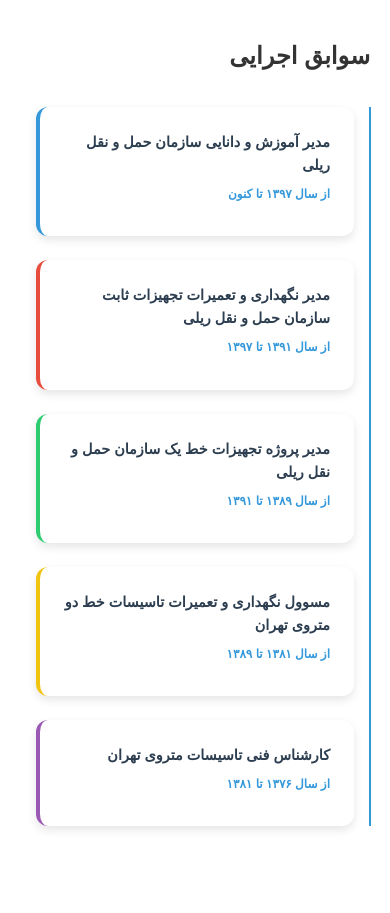
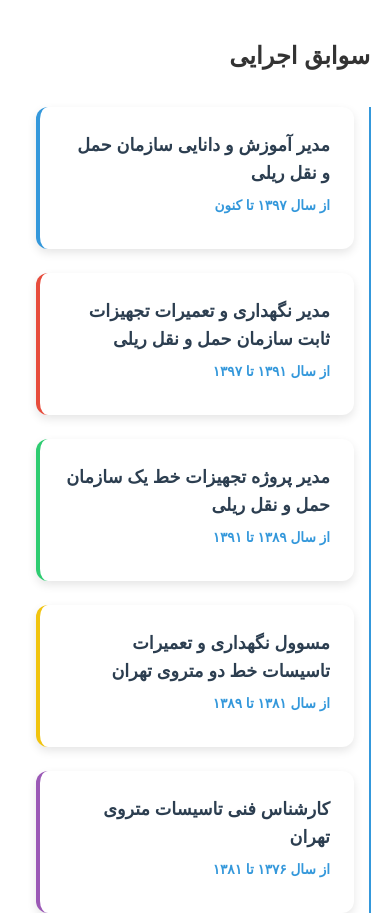
Before and after one commit to javadhasanli/javadhasanli.github.io, a website built with Vite: page index.html in a window 390 px wide. Shown: the part 1860-2773 px from the top of the page. Built offline with nearby package versions, Linux system fonts and the light colour scheme; a web font is replaced by a local one.

Commit message:
Update styles.css

```diff
--- a/styles.css
+++ b/styles.css
@@ -1694,11 +1694,11 @@
 /* استایل‌های بخش سوابق اجرایی در حالت موبایل */
 @media (max-width: 768px) {
   #executive .timeline-content h3 {
-    font-size: 0.9rem; /* کاهش بیشتر سایز فونت عنوان در موبایل */
+    font-size: 1.1rem; /* کاهش بیشتر سایز فونت عنوان در موبایل */
   }
 
   #executive .timeline-date {
-    font-size: 0.75rem; /* کاهش بیشتر سایز فونت تاریخ در موبایل */
+    font-size: 0.85rem; /* کاهش بیشتر سایز فونت تاریخ در موبایل */
   }
 }
   /* رنگ‌های متفاوت برای هر آیتم */
```
